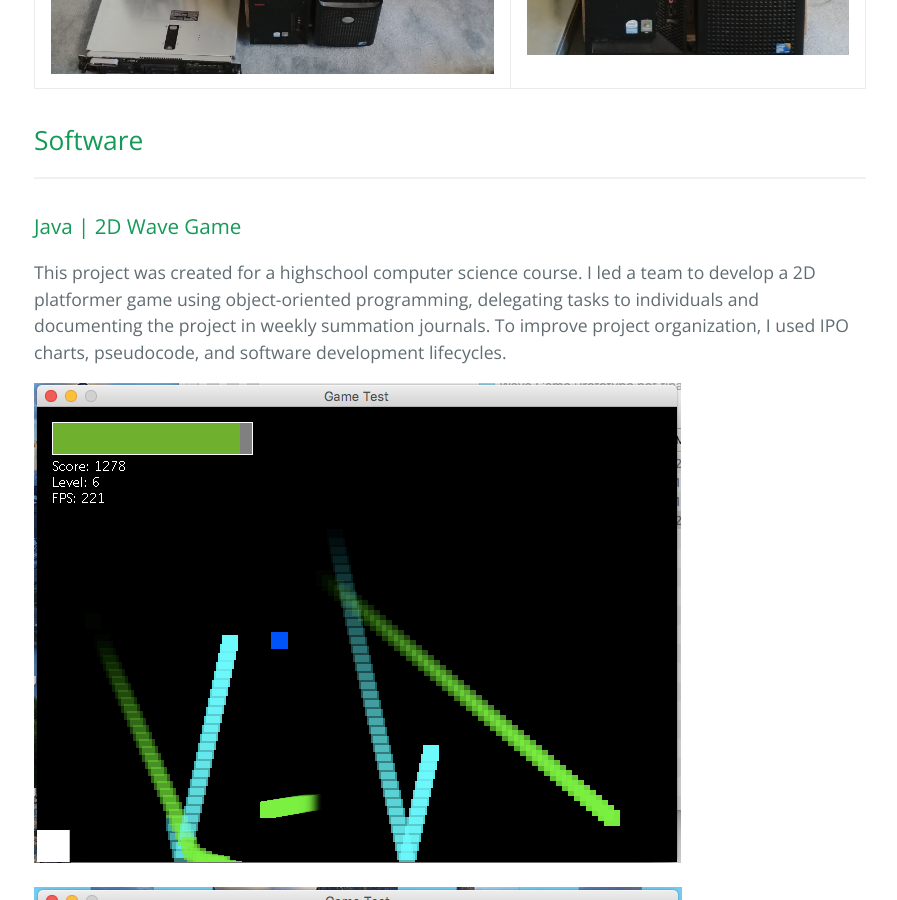
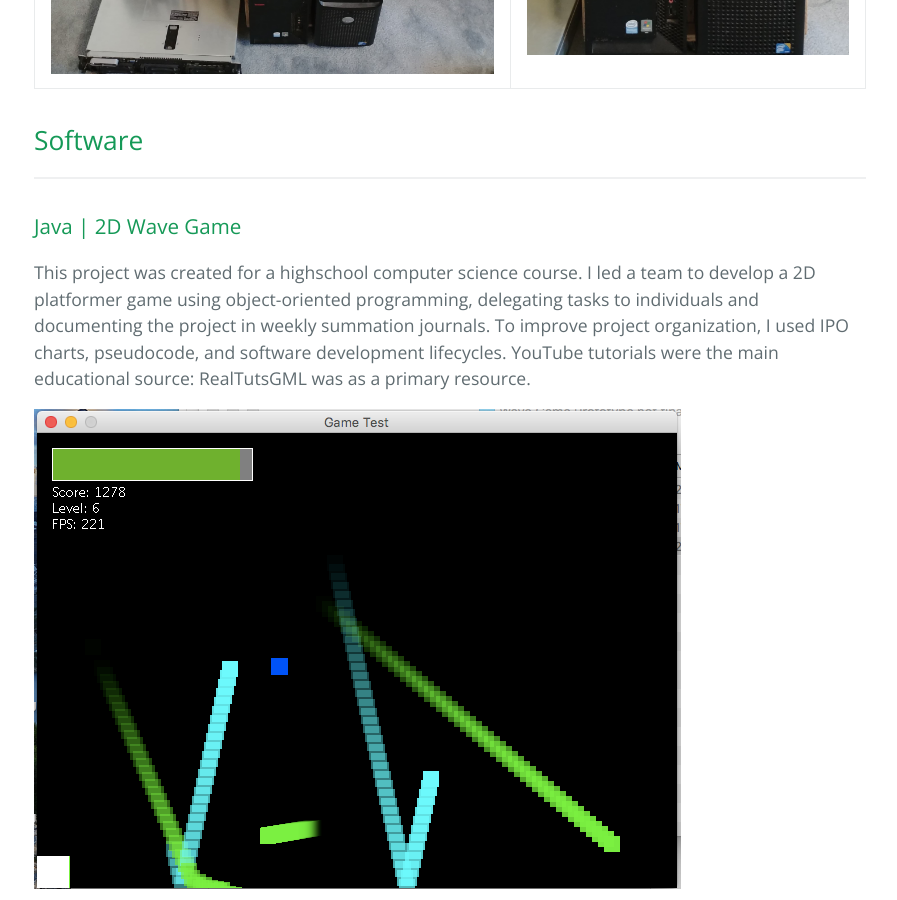
Before and after one commit to yixin0829/Cayman, a Jekyll site: the page built from project-library.md, in a window 1280 px wide and 900 px high, scrolled down 3996 px. Shown: the whole window, without its empty margins (190-1087 px from the left). Built offline with Jekyll 4.4.1, drawn with Linux system fonts in a browser that asks for light colours.

Commit message:
Update project-library.md

```diff
--- a/project-library.md
+++ b/project-library.md
@@ -46,7 +46,7 @@ Front-Down                                                        |  Front
 * * *
 
 ### Java | 2D Wave Game
-This project was created for a highschool computer science course. I led a team to develop a 2D platformer game using object-oriented programming, delegating tasks to individuals and documenting the project in weekly summation journals. To improve project organization, I used IPO charts, pseudocode, and software development lifecycles.
+This project was created for a highschool computer science course. I led a team to develop a 2D platformer game using object-oriented programming, delegating tasks to individuals and documenting the project in weekly summation journals. To improve project organization, I used IPO charts, pseudocode, and software development lifecycles. YouTube tutorials were the main educational source: RealTutsGML was as a primary resource.
 
 ![WaveGame_1](/assets/Project_Pictures/WaveGame_1.png)
 
```
